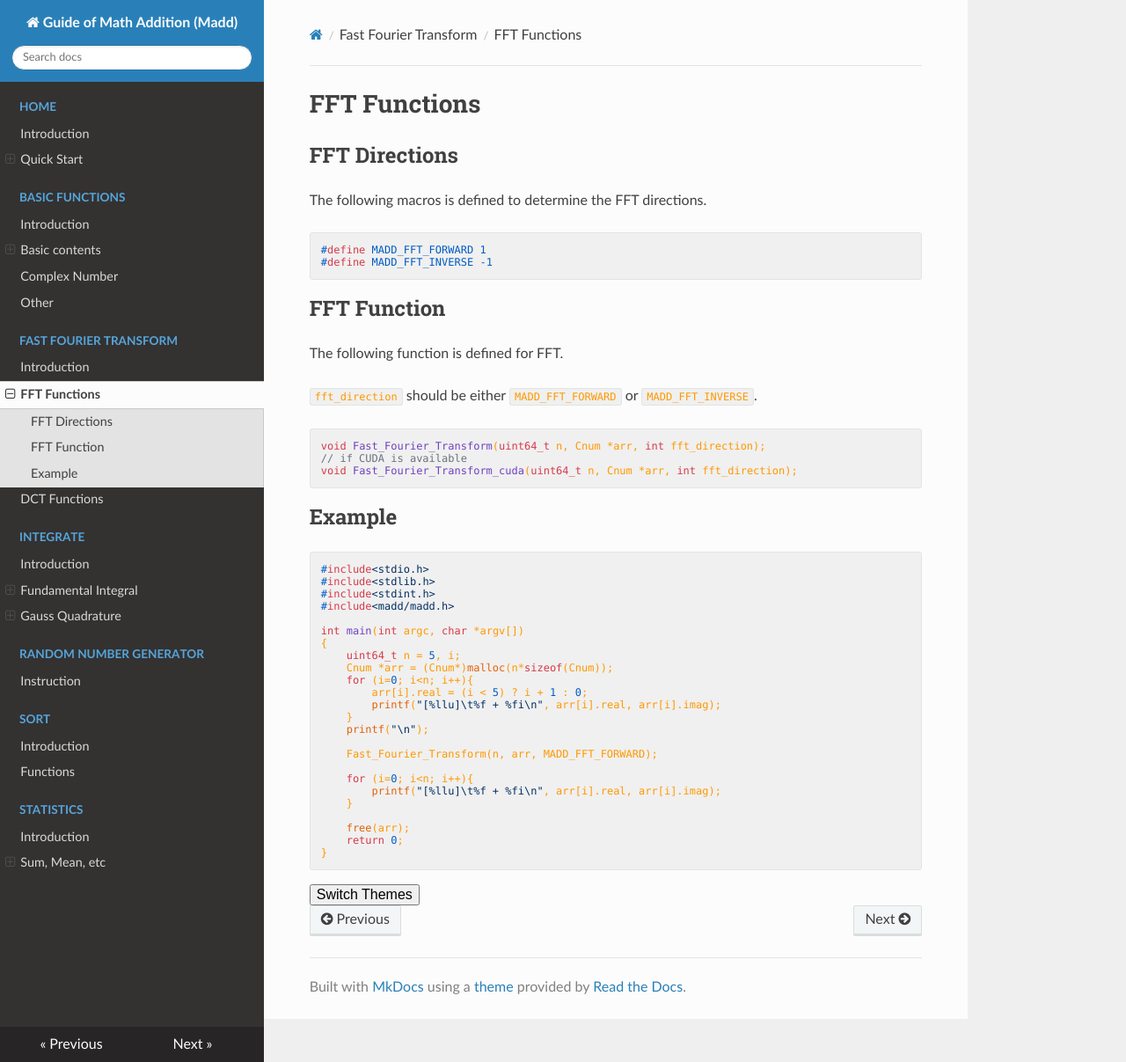
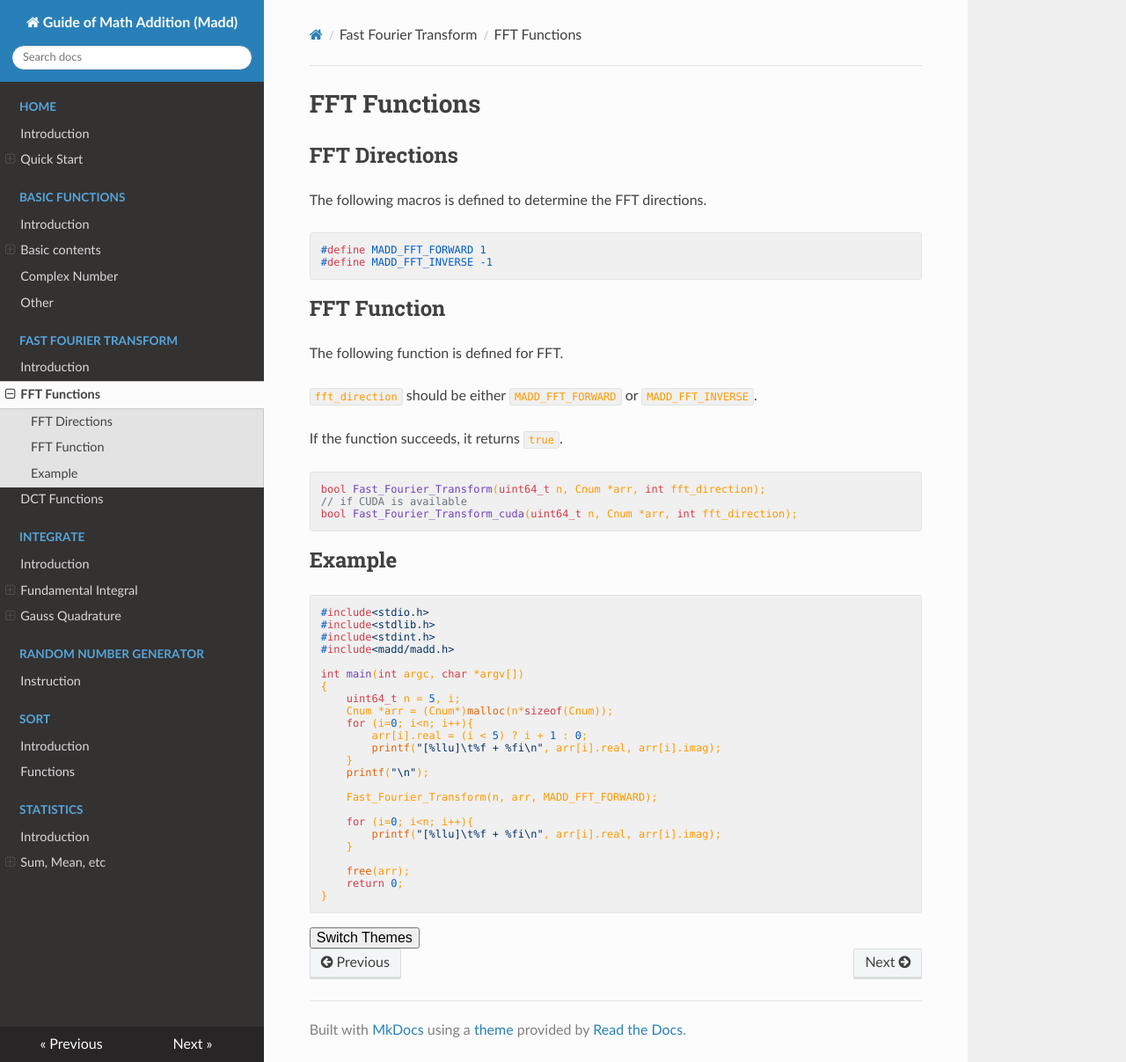
Before and after one commit to zenglinxing/madd, an MkDocs documentation site: the page built from doc/docs/fft-func.md, in a window 1280 px wide and 1207 px high. Shown: the whole window at 88% size. Built offline with MkDocs 1.6.1, drawn with Linux system fonts in a browser that asks for light colours; nearby versions of some CDN libraries.

Commit message:
doc: fft return bool

````diff
--- a/doc/docs/fft-func.md
+++ b/doc/docs/fft-func.md
@@ -18,10 +18,12 @@ The following function is defined for FFT.
 <!--Do note that the length of `arr` should be the least number greater than `n` that is a power of 2, even if your `n` is not a power of 2.-->
 `fft_direction` should be either `MADD_FFT_FORWARD` or `MADD_FFT_INVERSE`.
 
+If the function succeeds, it returns `true`.
+
 ```C
-void Fast_Fourier_Transform(uint64_t n, Cnum *arr, int fft_direction);
+bool Fast_Fourier_Transform(uint64_t n, Cnum *arr, int fft_direction);
 // if CUDA is available
-void Fast_Fourier_Transform_cuda(uint64_t n, Cnum *arr, int fft_direction);
+bool Fast_Fourier_Transform_cuda(uint64_t n, Cnum *arr, int fft_direction);
 ```
 
 Example
````
